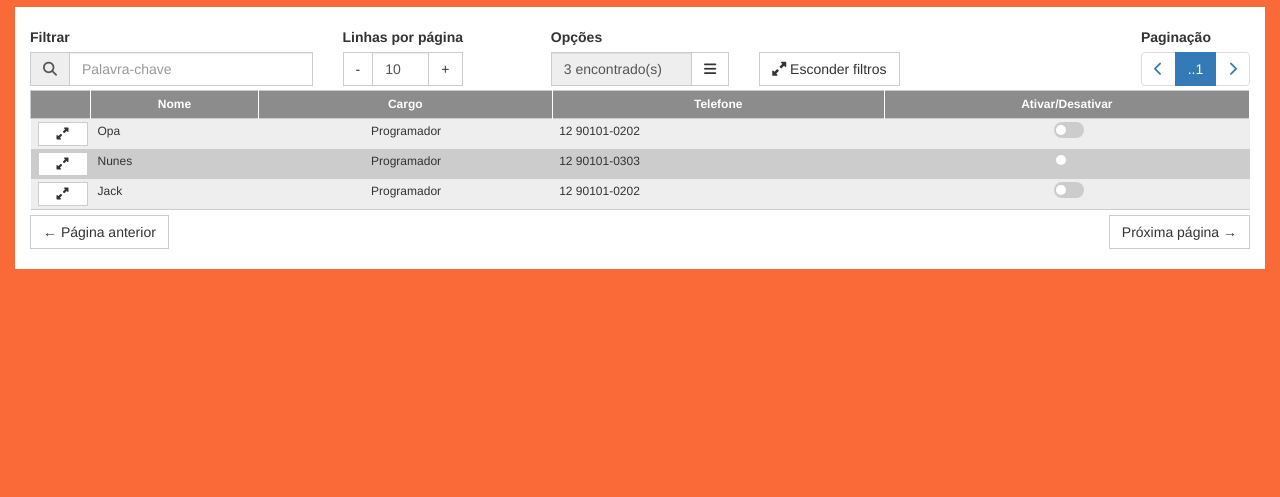
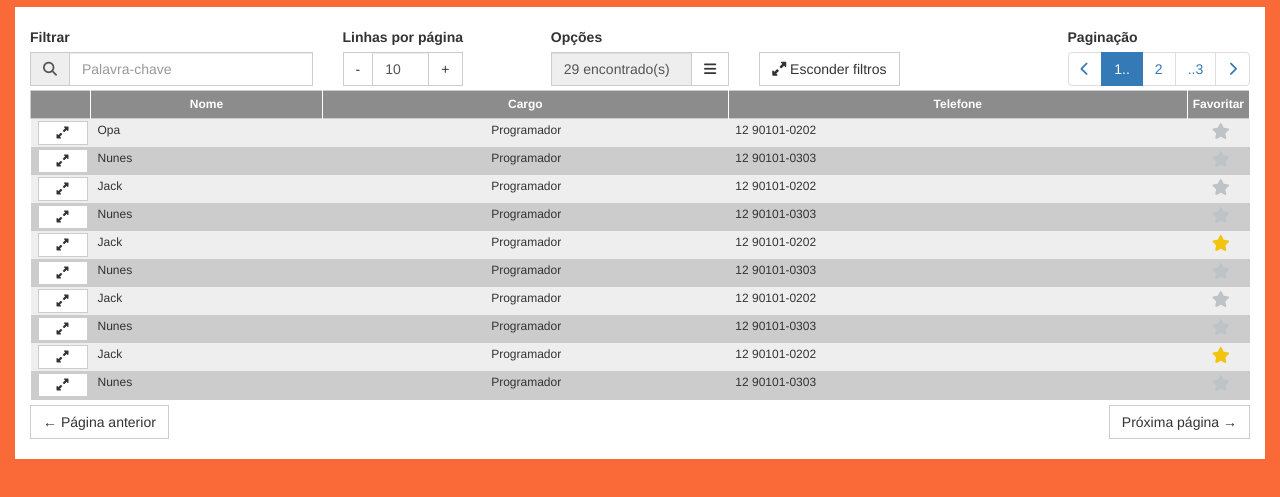
Before and after one commit to bryan-lima/softgrid, a website: page mock/index.html in a window 1280 px wide. Shown: the part 63-560 px from the top of the page. Drawn offline with nearby package versions, Linux system fonts and the light colour scheme; some packages are replaced by stand-ins of ours; files that its build step writes are made by us from their sources; a script that the page names is missing; files whose address does not match are found by name.

Commit message:
Melhorias;

```diff
--- a/mock/app.js
+++ b/mock/app.js
@@ -51,21 +51,19 @@ angular.module('todoApp', ['softgrid.directive','ngSanitize'])
                 {title: "Bloquear", icon: "fa fa-calculator",  function: _teste}
             ];
 
-            vm.data = [
-                {nome: "Opa", cargo: "Programador", contato: {tipo: "residencial", telefone: "12 90101-0202"}, ativo: false, sub: _sub},
-                {nome: "Nunes", cargo: "Programador", contato: {tipo: "residencial", telefone: "12 90101-0303"}, ativo: false, sub: _sub},
-                {nome: "Jack", cargo: "Programador", contato: {tipo: "residencial", telefone: "12 90101-0202"}, ativo: false, sub: _sub}
-            ];
+            vm.data = _sub;
 
             vm.menu = [{title: "Cadastrar", icon: "fa fa-plus", function: _teste}];
 
             vm.controles = {};
             vm.controles.fullscreen = {on: "Mostrar filtros", off: "Esconder filtros", top: 60, zindex: 999};
 
-            vm.controles.active = true;
+            vm.controles.active = false;
             vm.controles.activeTitle = "Ativar/Desativar";
             vm.controles.activeCol = function(item){return item.ativo};
             vm.controles.activeFunction = _teste;
+
+            vm.controles.favorite = { title: "Favoritar", function: _editar, item: function(item){ return item.ativo }, width: 50 };
 
             vm.subgrid = {};
             vm.subgrid.object = "sub";
@@ -74,12 +72,14 @@ angular.module('todoApp', ['softgrid.directive','ngSanitize'])
                 {title: "Cargo",    item: function(item){return item.cargo}, align: "center"},
                 {title: "Telefone", item: function(item){return item.contato.telefone}}
             ];
+
             vm.subgrid.hide = {all:true};
 
         }
 
         function _editar(item){
 
+            item.ativo = true;
             console.log(item);
         }
 
--- a/src/softgrid.css
+++ b/src/softgrid.css
@@ -104,6 +104,25 @@
 .softgrid td a{
     color: black;
 }
+
+.softgrid td .fa-star{
+     font-size: 16px;
+     cursor: pointer;
+    color: #bdc3c7;
+}
+
+.softgrid td .fa-star:hover{
+    color: #f1c40f;
+}
+
+.softgrid td .fa-star.active{
+    color: #f1c40f;
+}
+
+.softgrid td .fa-star.active:hover{
+    color: #FFFFFF;
+}
+
 
 .softgrid .edit-button{
     cursor: pointer;
--- a/src/softgrid.html
+++ b/src/softgrid.html
@@ -144,6 +144,12 @@
 									{{sgControls.activeTitle}}
 								</th>
 
+                                <th ng-if="sgControls.favorite" style="text-align: center;">
+
+                                    {{sgControls.favorite.title ? sgControls.favorite.title : 'Favorito'}}
+
+                                </th>
+
                             </thead>
 
                             <tbody>
@@ -219,6 +225,13 @@
 										</label>
 									</td>
 
+                                    <!-- Coluna para favoritos -->
+                                    <td ng-if="sgControls.favorite" style="text-align: center; width: 50px;">
+
+                                        <span class="fa fa-star" ng-class="{'active': sgControls.favorite.item(row)}" ng-click="sgControls.favorite.function(row)"></span>
+
+                                    </td>
+
                                 </tr>
                                 <tr ng-repeat-end="" ng-show="subgrid" ng-hide="!showSubGrid" ng-class="{'soft-row-striped': ($index%2)}"> <!-- Linha para Subtabela -->
 
@@ -244,6 +257,7 @@
                                     <td colspan="{{cols.length + 3}} ">
                                     Não há dados a serem exibidos.
                                     </td>
+
                                 </tr>
 
                             </tbody>
```
Also changed, not shown: build/softgrid.tpl.js, dist/softgrid.css, dist/softgrid.js, dist/softgrid.min.js.
